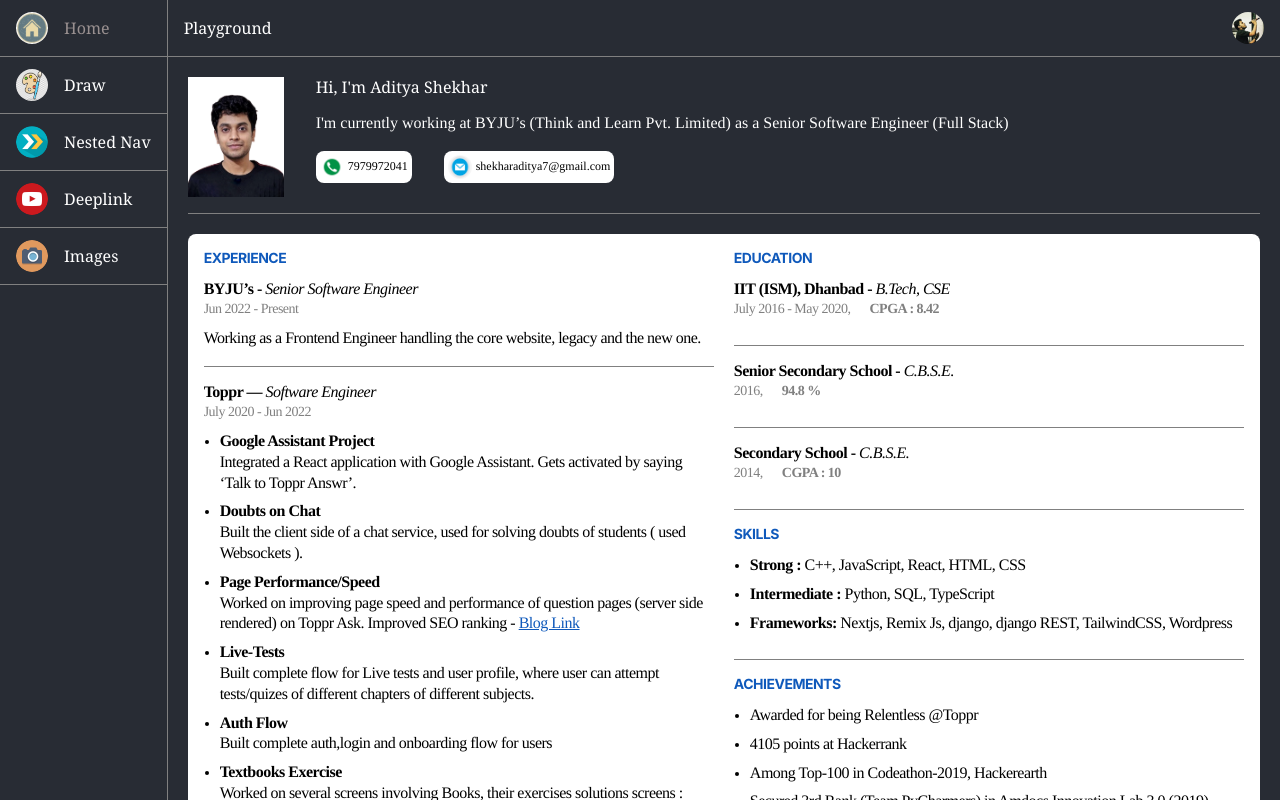
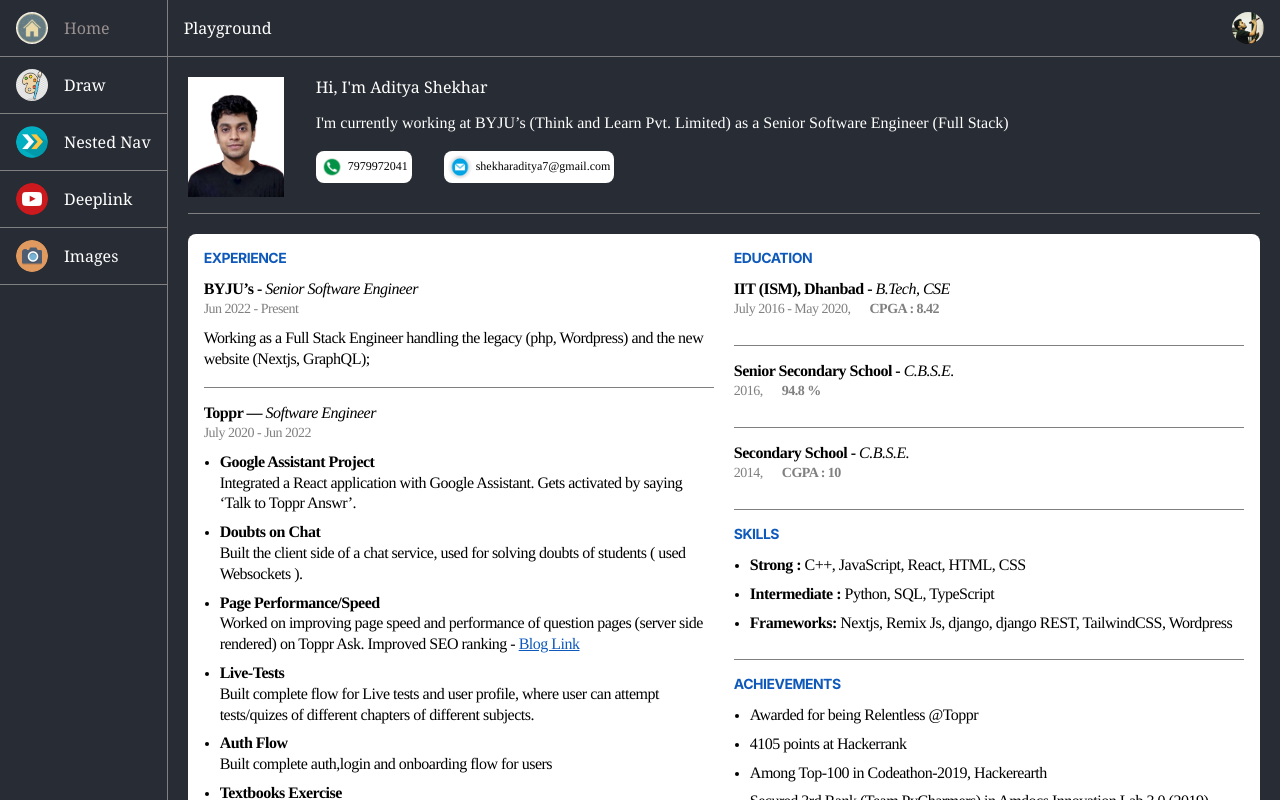
Before and after one commit to shekharaditya7/my-app, a React (Create React App) app: page / in a window 1280 px wide. Shown: the top 800 px of the page. Built offline with nearby package versions, Linux system fonts and the light colour scheme.

Commit message:
layout fixed

```diff
--- a/src/components/Drawer/index.js
+++ b/src/components/Drawer/index.js
@@ -42,7 +42,7 @@ function Drawer() {
 
   const handleMouseMove = useCallback(
     (e) => {
-      const { isMobileViewUtil } = getIsMobileView();
+      const { isMobileViewOnlyUtil } = getIsMobileView();
       let curX =
         ((e.touches && e.touches[0].clientX) || e.clientX || e.pageX) +
         (document.documentElement.scrollLeft
@@ -55,7 +55,7 @@ function Drawer() {
           ? document.documentElement.scrollTop
           : document.body.scrollTop);
 
-      if (isMobileViewUtil) {
+      if (isMobileViewOnlyUtil) {
         curX -= 16;
         curY -= 72;
       } else {
--- a/src/components/Drawer/index.module.scss
+++ b/src/components/Drawer/index.module.scss
@@ -1,5 +1,6 @@
+@import "./../../styles/index.scss";
 .wrapper {
-  height: 80%;
+  height: calc(100vh - 200px);
   .toolbar {
     display: flex;
     width: 100%;
@@ -29,3 +30,9 @@
 .canvas {
   margin-bottom: 32px;
 }
+
+@include if-device(desktop-tablet) {
+  .wrapper {
+    width: calc(100vw - 200px);
+  }
+}
--- a/src/components/Home/Resume.js
+++ b/src/components/Home/Resume.js
@@ -9,8 +9,8 @@ export default function Resume() {
           <strong>BYJU’s - </strong>
           <i>Senior Software Engineer </i>
           <div className={styles.duration}>Jun 2022 - Present</div>
-          Working as a Frontend Engineer handling the core website, legacy and
-          the new one.
+          Working as a Full Stack Engineer handling the legacy (php, Wordpress)
+          and the new website (Nextjs, GraphQL);
         </div>
         <div className={styles.resumeItem}>
           <strong>Toppr — </strong>
```
